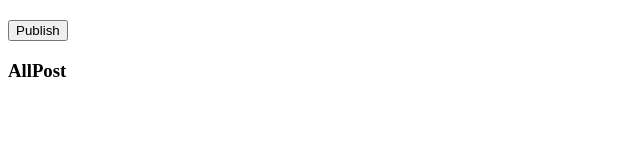
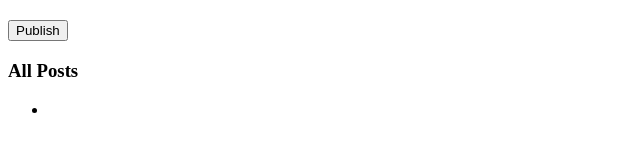
Before and after one commit to kubr2017/Article, a React (Create React App) app: page / in a window 1280 px wide. Shown: the part 166-318 px from the top of the page, without its empty margins (0-640 px from the left). Built offline with nearby package versions, Linux system fonts and the light colour scheme.

Commit message:
Feat: Fill out <AllPost>

```diff
--- a/src/components/AllPost.js
+++ b/src/components/AllPost.js
@@ -4,7 +4,11 @@ class AllPost extends Component{
   render(){
     return(
       <div>
-        <h3>AllPost</h3>
+        <h3>All Posts</h3>
+        <ul>
+          <li>
+          </li>
+        </ul>
       </div>
     )
   }
```
